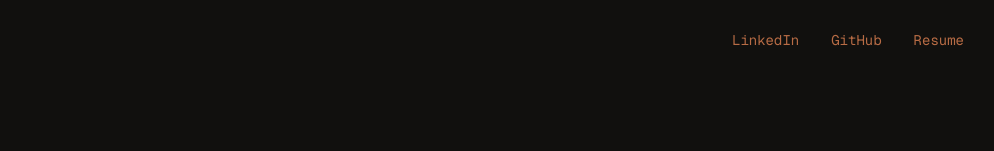
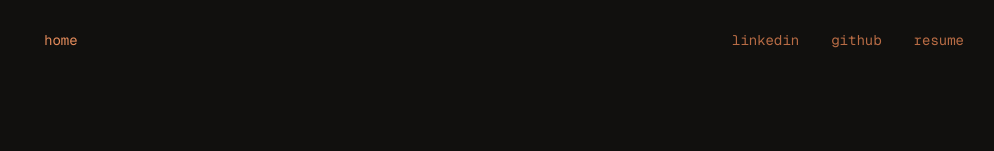
Before and after one commit to mpark019/portfolio, a Next.js app: page / in a window 1280 px wide. Shown: the top 151 px of the page, without its empty margins (136-1130 px from the left). Built offline with nearby package versions, Linux system fonts and the light colour scheme; a web font is replaced by a local one.

Commit message:
home button

```diff
--- a/src/components/Header.tsx
+++ b/src/components/Header.tsx
@@ -1,12 +1,15 @@
 const externalLinks = [
-  { href: "https://www.linkedin.com/in/matthew-park-b98ba1292/", label: "LinkedIn" },
-  { href: "https://github.com/mpark019", label: "GitHub" },
-  { href: "/MPARK_Resume.pdf", label: "Resume"}
+  { href: "https://www.linkedin.com/in/matthew-park-b98ba1292/", label: "linkedin" },
+  { href: "https://github.com/mpark019", label: "github" },
+  { href: "/MPARK_Resume.pdf", label: "resume"}
 ];
 
 export function Header() {
   return (
-    <header className="flex justify-end py-6">
+    <header className="flex items-center justify-between py-6">
+      <Link className="px-3 py-1.5 font-mono text-sm text-[#e38b5b] transition-colors hover:bg-[#2a1b14] hover:text-[#ffd0ad]" href="/">
+        home
+      </Link>
       <nav aria-label="External links" className="flex flex-wrap justify-end gap-2 font-mono text-sm text-[#e38b5b]">
         {externalLinks.map((link) => (
           <a className="px-3 py-1.5 text-[#b86c45] transition-colors hover:bg-[#2a1b14] hover:text-[#ffd0ad]" href={link.href} key={link.href} rel="noreferrer" target="_blank">
@@ -17,3 +20,4 @@ export function Header() {
     </header>
   );
 }
+import Link from "next/link";
```
